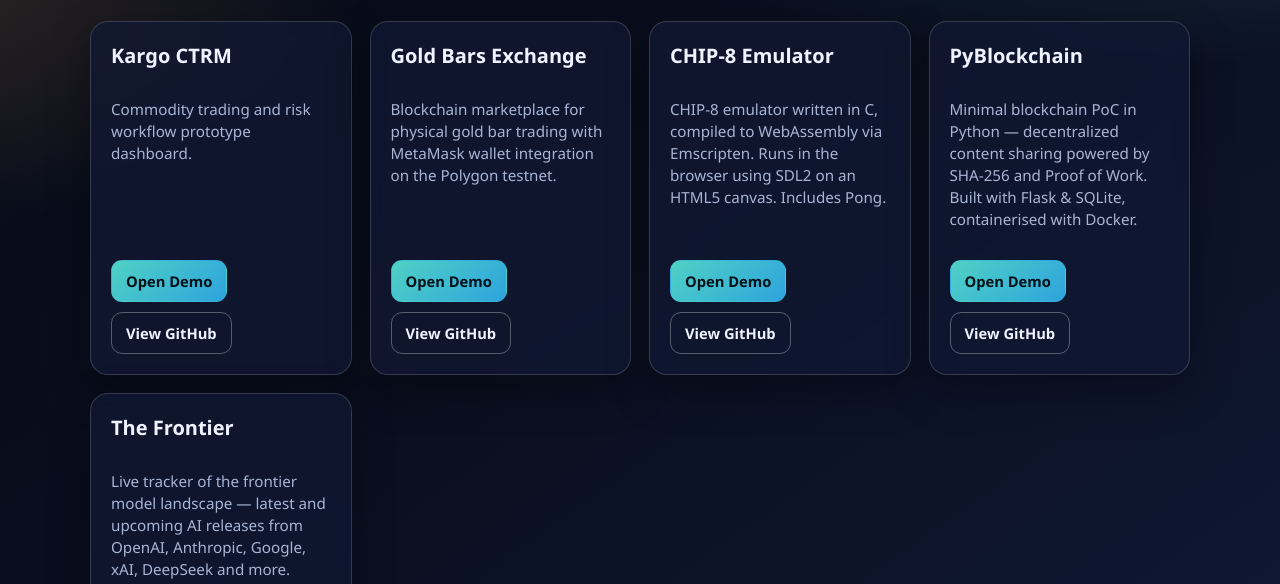
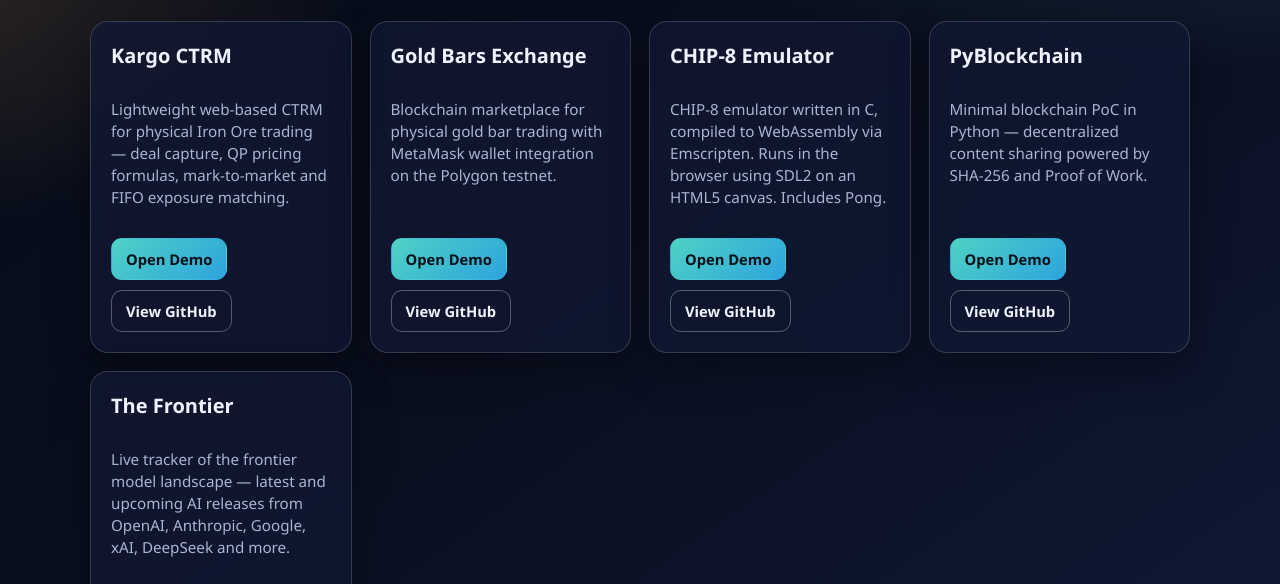
Before and after one commit to Philipid3s/portfolio.github.io, a plain HTML site: page index.html in a window 1280 px wide. Shown: the part 138-722 px from the top of the page. Drawn offline with Linux system fonts and the light colour scheme.

Commit message:
Remove redundant details from PyBlockchain project description

```diff
--- a/index.html
+++ b/index.html
@@ -188,7 +188,7 @@
     <section class="grid" aria-label="Project links">
       <article class="card">
         <h2>Kargo CTRM</h2>
-        <p class="meta">Commodity trading and risk workflow prototype dashboard.</p>
+        <p class="meta">Lightweight web-based CTRM for physical Iron Ore trading — deal capture, QP pricing formulas, mark-to-market and FIFO exposure matching.</p>
         <div class="actions">
           <a class="btn live" href="http://72.62.254.69/dashboard" target="_blank" rel="noopener noreferrer">Open Demo</a>
           <a class="btn repo" href="https://github.com/Philipid3s/kargo" target="_blank" rel="noopener noreferrer">View GitHub</a>
@@ -215,7 +215,7 @@
 
       <article class="card">
         <h2>PyBlockchain</h2>
-        <p class="meta">Minimal blockchain PoC in Python — decentralized content sharing powered by SHA-256 and Proof of Work. Built with Flask & SQLite, containerised with Docker.</p>
+        <p class="meta">Minimal blockchain PoC in Python — decentralized content sharing powered by SHA-256 and Proof of Work.</p>
         <div class="actions">
           <a class="btn live" href="http://72.62.254.69:8030/" target="_blank" rel="noopener noreferrer">Open Demo</a>
           <a class="btn repo" href="https://github.com/Philipid3s/py-blockchain" target="_blank" rel="noopener noreferrer">View GitHub</a>
```
